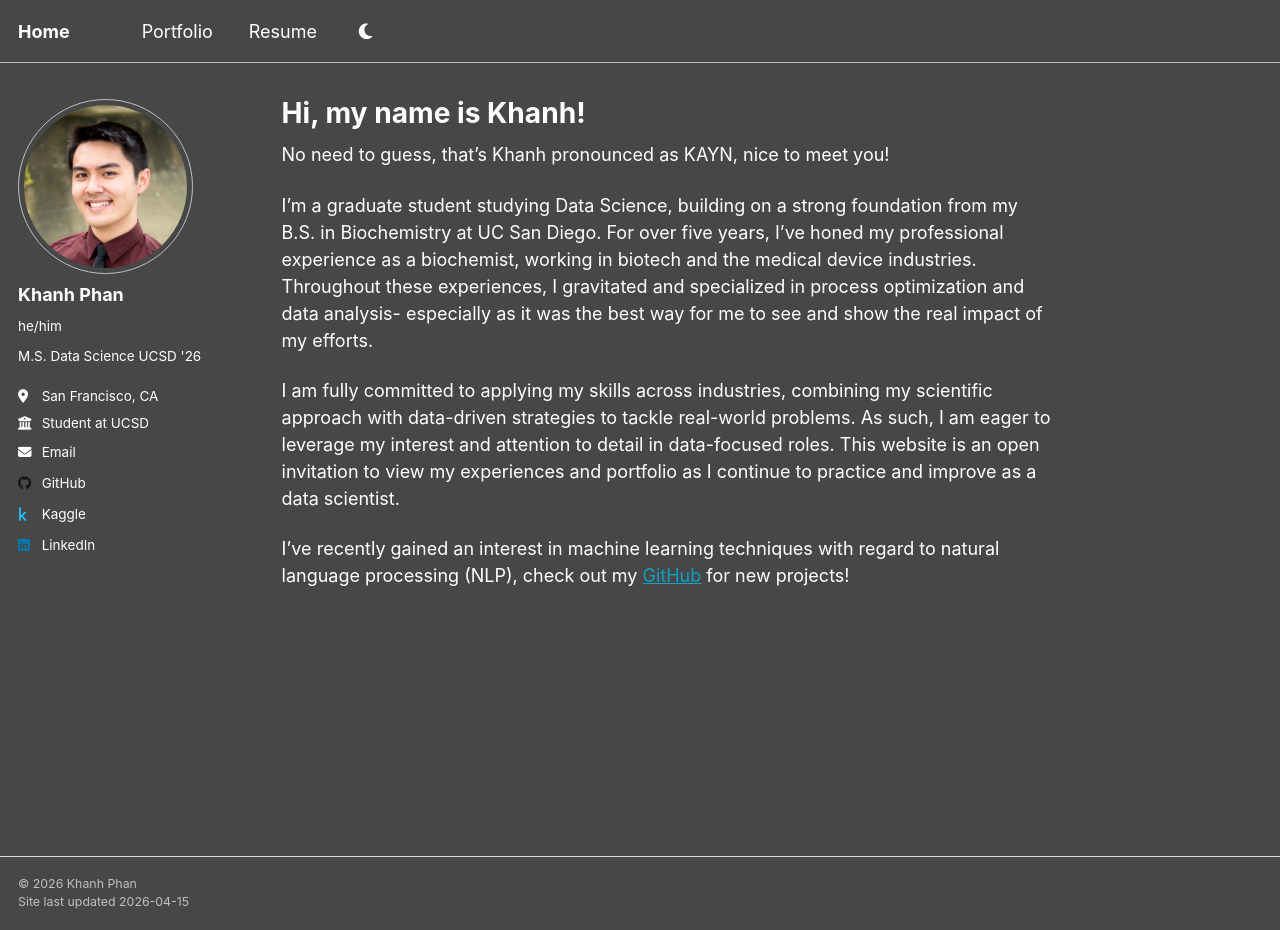
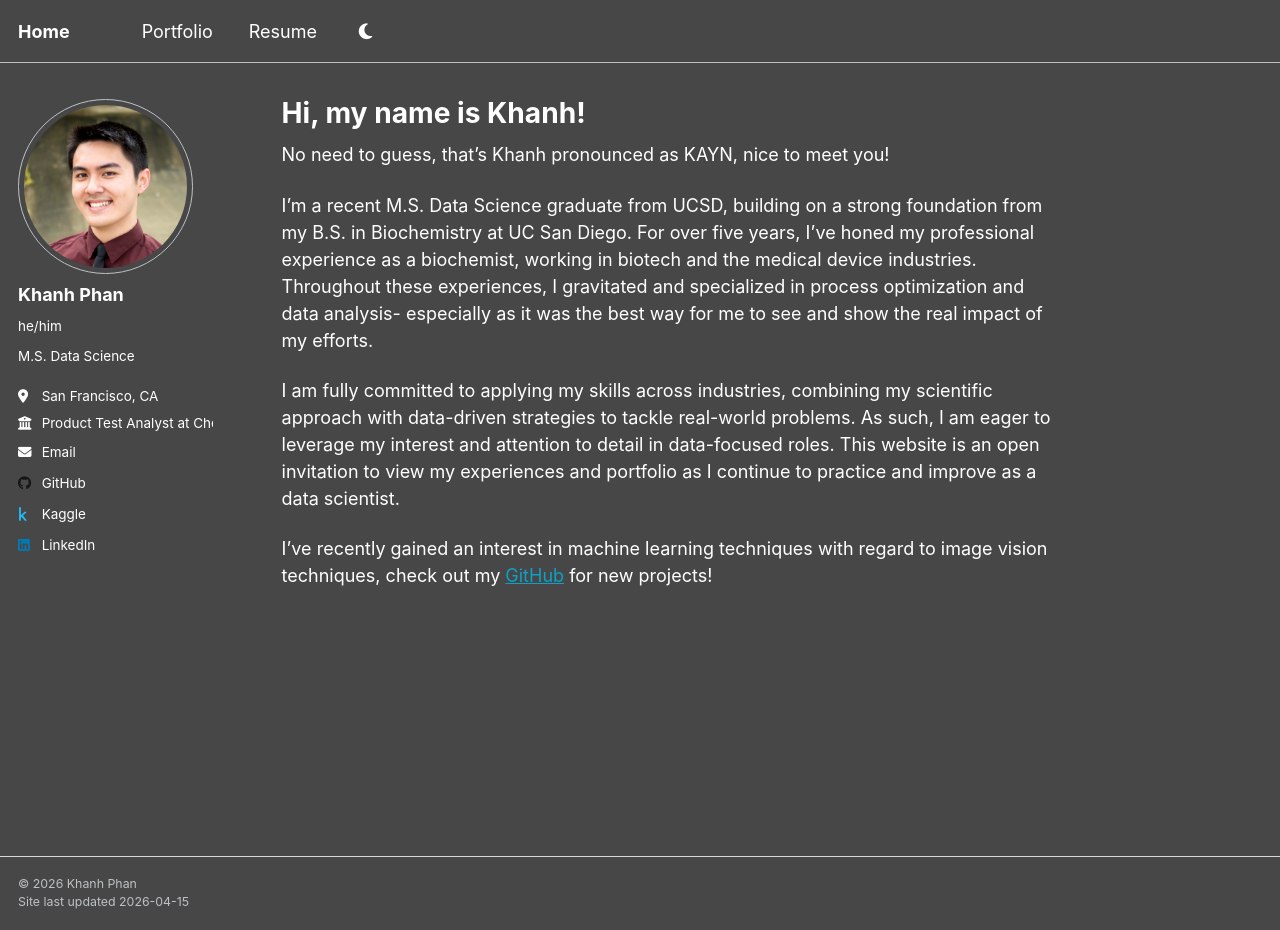
Before and after one commit to k-phantastic/k-phantastic.github.io, a Jekyll site: the page built from _pages/about.md, in a window 1280 px wide and 930 px high. Built offline with Jekyll 4.4.1, drawn with Linux system fonts in a browser that asks for light colours.

Commit message:
2026 updates

```diff
--- a/_config.yml
+++ b/_config.yml
@@ -25,9 +25,9 @@ author:
   avatar           : "headshot.jpeg"
   name             : "Khanh Phan"
   pronouns         : "he/him"
-  bio              : "M.S. Data Science UCSD '26"
+  bio              : "M.S. Data Science "
   location         : "San Francisco, CA"
-  employer         : "Student at UCSD"
+  employer         : "Product Test Analyst at Chevron"
   uri              : # URL
   email            : "khp023@ucsd.edu"
 
--- a/_pages/about.md
+++ b/_pages/about.md
@@ -9,8 +9,8 @@ redirect_from:
 
 No need to guess, that's Khanh pronounced as KAYN, nice to meet you!
 
-I’m a graduate student studying Data Science, building on a strong foundation from my B.S. in Biochemistry at UC San Diego. For over five years, I've honed my professional experience as a biochemist, working in biotech and the medical device industries. Throughout these experiences, I gravitated and specialized in process optimization and data analysis- especially as it was the best way for me to see and show the real impact of my efforts.
+I’m a recent M.S. Data Science graduate from UCSD, building on a strong foundation from my B.S. in Biochemistry at UC San Diego. For over five years, I've honed my professional experience as a biochemist, working in biotech and the medical device industries. Throughout these experiences, I gravitated and specialized in process optimization and data analysis- especially as it was the best way for me to see and show the real impact of my efforts.
 
 I am fully committed to applying my skills across industries, combining my scientific approach with data-driven strategies to tackle real-world problems. As such, I am eager to leverage my interest and attention to detail in data-focused roles. This website is an open invitation to view my experiences and portfolio as I continue to practice and improve as a data scientist.
 
-I've recently gained an interest in machine learning techniques with regard to natural language processing (NLP), check out my [GitHub](https://github.com/k-phantastic) for new projects!
+I've recently gained an interest in machine learning techniques with regard to image vision techniques, check out my [GitHub](https://github.com/k-phantastic) for new projects!
```
